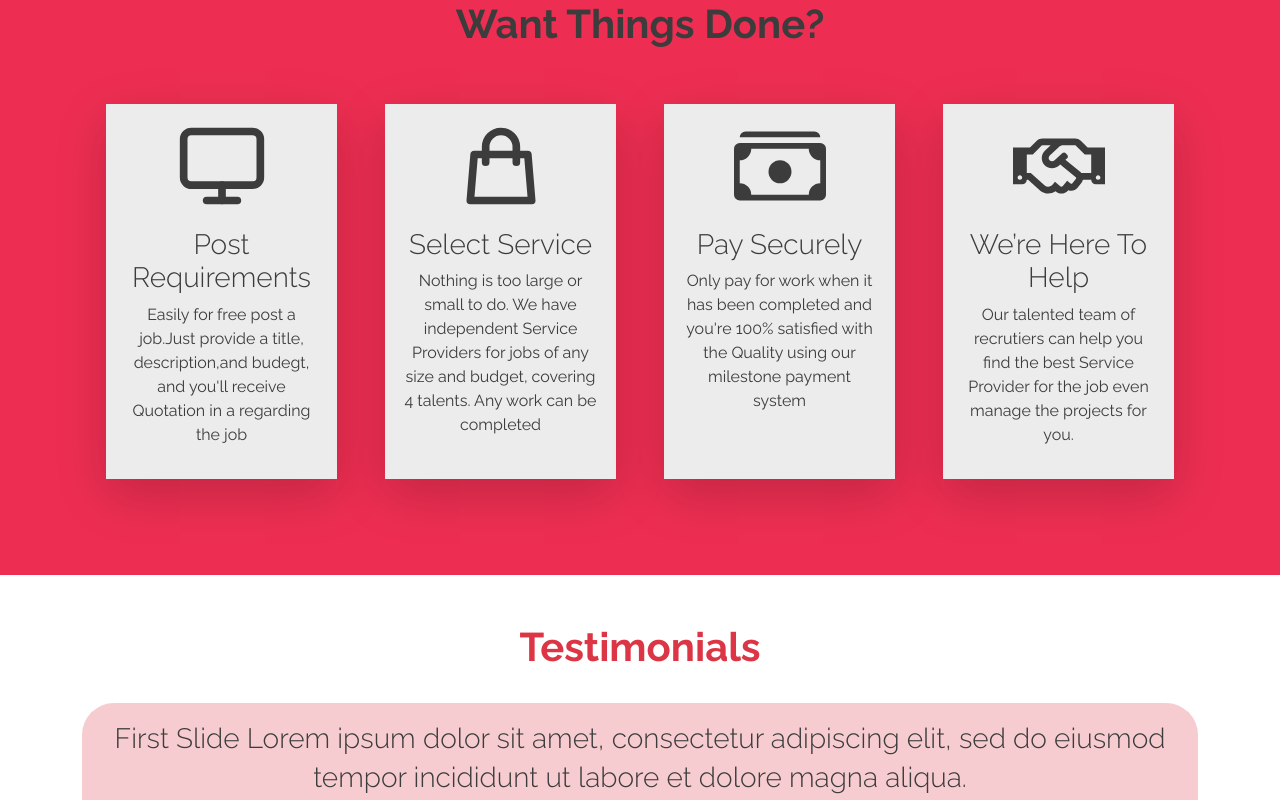
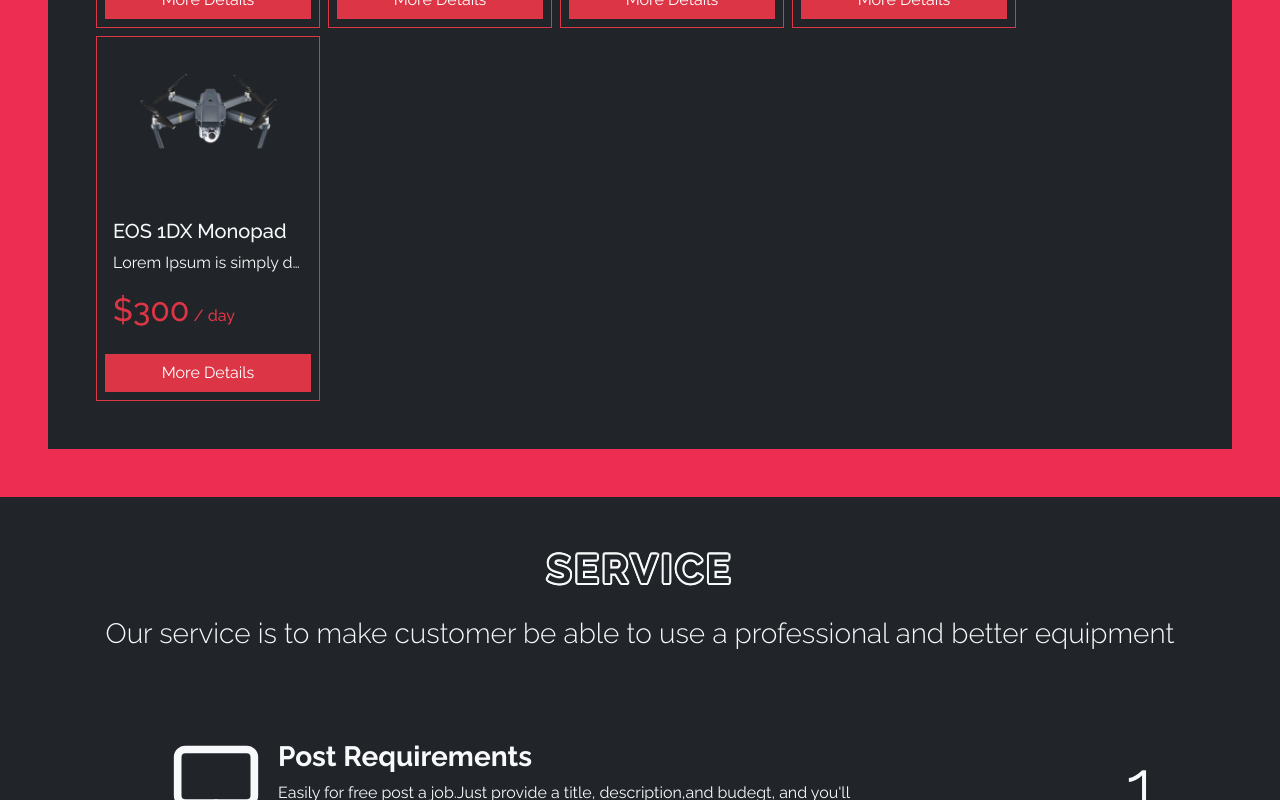
Before and after one commit to ikbakk/papaya-coders-submition, a React (Vite) app: page / in a window 1280 px wide. Shown: the part 3260-4060 px from the top of the page. Built offline with nearby package versions, Linux system fonts and the light colour scheme.

Commit message:
ThingsDone section redesign

```diff
--- a/src/components/EquipmentProvided.jsx
+++ b/src/components/EquipmentProvided.jsx
@@ -136,8 +136,10 @@ const EquipmentProvided = () => {
           <div className='gap-2 d-flex flex-column flex-md-row flex-wrap'>
             {tabActive.map((tab, index) => (
               <div key={index} className='nav-item'>
-                <div className='card'>
-                  <figure className='card-img-top px-3'>
+                <div
+                  className='card rounded-0 bg-dark border border-danger text-light'
+                  style={{ width: '14rem' }}>
+                  <figure className='d-flex justify-content-center'>
                     <img
                       src={`${tab.img}`}
                       width={150}
@@ -146,11 +148,21 @@ const EquipmentProvided = () => {
                     />
                   </figure>
                   <div className='card-body'>
-                    <p className='card-text'>{tab.title}</p>
+                    <h2 className='card-title fs-5'>{tab.title}</h2>
+                    <p className='text-truncate card-text'>
+                      Lorem Ipsum is simply dummy text of the printing and
+                      typesetting industry. Lorem Ipsum has been the industry's
+                      standard dummy text ever since the 1500s, when an unknown
+                      printer took a galley of type and scrambled it to make a
+                      type specimen book.
+                    </p>
+                    <h2 className='card-text text-danger'>
+                      $300<small className='fs-6'> / day</small>
+                    </h2>
                   </div>
                   <div className='p-2'>
-                    <button className='btn btn-danger w-100 card-btn'>
-                      View
+                    <button className='btn btn-danger w-100 card-btn rounded-0'>
+                      More Details
                     </button>
                   </div>
                 </div>
--- a/src/components/ThingsDone.jsx
+++ b/src/components/ThingsDone.jsx
@@ -7,28 +7,28 @@ import { FaRegHandshake } from 'react-icons/fa'
 const steps = [
   {
     id: 'post-requirements',
-    icon: <FiMonitor color='#3c3c3c' size={92} />,
+    icon: <FiMonitor size={92} />,
     title: 'Post Requirements',
     description:
       "Easily for free post a job.Just provide a title, description,and budegt, and you'll receive Quotation in a regarding the job"
   },
   {
     id: 'select-service',
-    icon: <HiOutlineShoppingBag color='#3c3c3c' size={92} />,
+    icon: <HiOutlineShoppingBag size={92} />,
     title: 'Select Service',
     description:
       'Nothing is too large or small to do. We have independent Service Providers for jobs of any size and budget, covering 4 talents. Any work can be completed'
   },
   {
     id: 'pay-securely',
-    icon: <BsCashStack color='#3c3c3c' size={92} />,
+    icon: <BsCashStack size={92} />,
     title: 'Pay Securely',
     description:
       "Only pay for work when it has been completed and you're 100% satisfied with the Quality using our milestone payment system"
   },
   {
     id: 'we-help',
-    icon: <FaRegHandshake color='#3c3c3c' size={92} />,
+    icon: <FaRegHandshake size={92} />,
     title: 'We’re Here To Help',
     description:
       'Our talented team of recrutiers can help you find the best Service Provider for the job even manage the projects for you.'
@@ -37,24 +37,40 @@ const steps = [
 
 const ThingsDone = () => {
   return (
-    <section id='things-done' className='py-5 w-100'>
-      <h1 className='text-center fw-bold'>Want Things Done?</h1>
-      <div className='container px-4 py-5 px-md-5'>
+    <section
+      id='things-done'
+      className='py-5 w-100 bg-dark text-light px-2 px-md-5'>
+      <h1 className='text-center fw-bold text-uppercase text-light-outline text-dark'>
+        service
+      </h1>
+      <h3 className='text-center py-3 fw-light'>
+        Our service is to make customer be able to use a professional and better
+        equipment
+      </h3>
+      <div className='container py-5 px-md-5'>
         <div className='row gap-2 gap-md-5'>
-          {steps.map((step) => (
+          {steps.map((step, index) => {
+            const position =
+              index % 2 === 0
+                ? 'flex-md-row flex-column text-center text-md-start'
+                : 'flex-md-row-reverse flex-column text-md-end text-center'
+            return (
               <div
-              id='things-done-card'
                 key={step.id}
-              className='col-md shadow-lg col-12 p-3 flex-column text-center '>
+                className={`d-flex ${position} p-3 align-items-center justify-content-between`}>
+                <h1 className='display-1 d-flex d-md-none'>{index + 1}</h1>
+                <div
+                  className={`d-flex w-75 ${position} gap-3 align-items-center px-md-5`}>
                   <figure>{step.icon}</figure>
                   <div>
-                <div className='d-flex flex-column align-items-center'>
-                  <h3 className='fs-3 fw-lighter'>{step.title}</h3>
+                    <h3 className='fs-3 fw-bolder'>{step.title}</h3>
                     <p>{step.description}</p>
                   </div>
                 </div>
+                <h1 className='display-1 d-none d-md-flex'>{index + 1}</h1>
               </div>
-          ))}
+            )
+          })}
         </div>
       </div>
     </section>
--- a/src/index.css
+++ b/src/index.css
@@ -34,6 +34,17 @@ a {
     #212529 -1.30729px -1.5136px 0px, #212529 -0.421592px -1.95506px 0px,
     #212529 0.567324px -1.91785px 0px, #212529 1.41734px -1.41108px 0px,
     #212529 1.92034px -0.558831px 0px;
+  letter-spacing: 0.2rem;
+}
+
+.text-light-outline {
+  text-shadow: #f8f9fa 2px 0px 0px, #f8f9fa 1.75517px 0.958851px 0px,
+    #f8f9fa 1.0806px 1.68294px 0px, #f8f9fa 0.141474px 1.99499px 0px,
+    #f8f9fa -0.832294px 1.81859px 0px, #f8f9fa -1.60229px 1.19694px 0px,
+    #f8f9fa -1.97998px 0.28224px 0px, #f8f9fa -1.87291px -0.701566px 0px,
+    #f8f9fa -1.30729px -1.5136px 0px, #f8f9fa -0.421592px -1.95506px 0px,
+    #f8f9fa 0.567324px -1.91785px 0px, #f8f9fa 1.41734px -1.41108px 0px,
+    #f8f9fa 1.92034px -0.558831px 0px;
   letter-spacing: 0.2rem;
 }
 
@@ -123,11 +134,6 @@ a {
 
 #things-done {
   background-color: #ed2e52;
-  color: #3c3c3c;
-}
-
-#things-done-card {
-  background-color: #ececec;
 }
 
 #testimonials blockquote {
```
Lines whose indentation alone changed are shown as unchanged.
